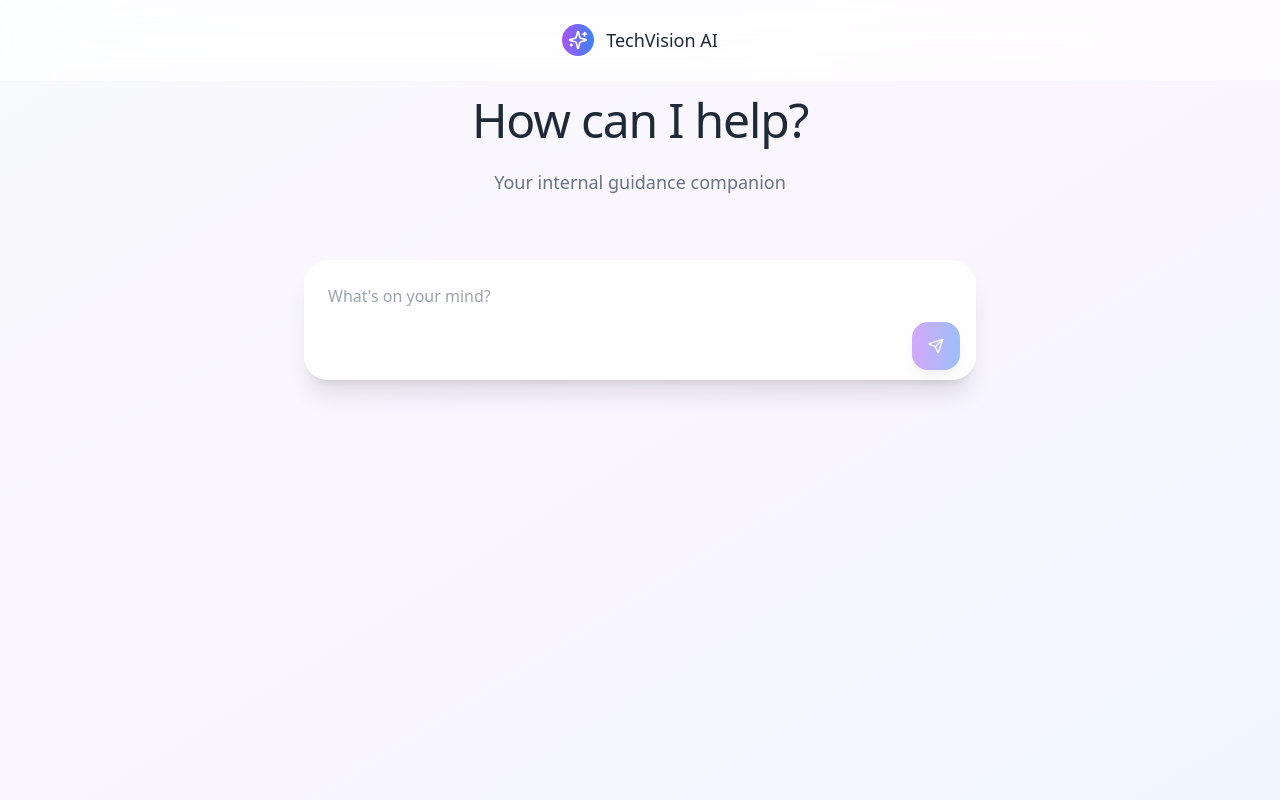
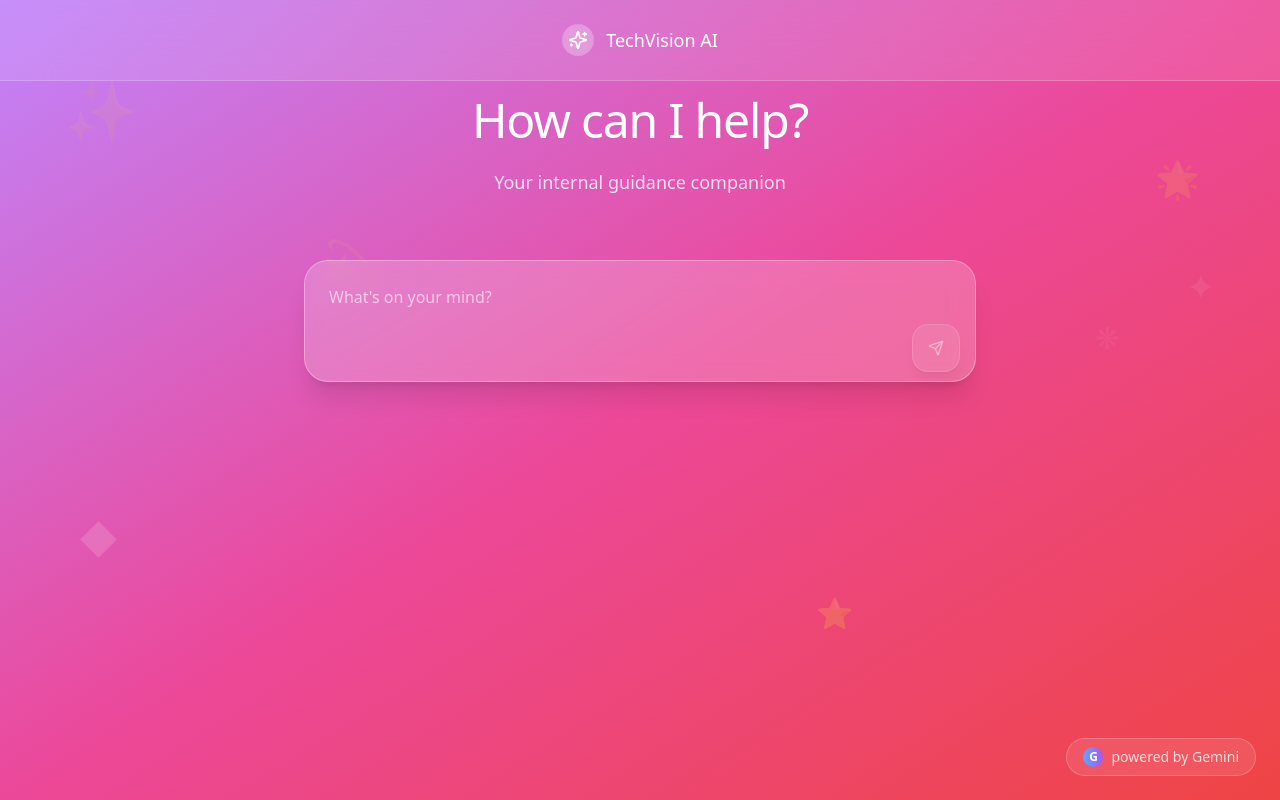
Before and after one commit to NikVis01/techvision-compass-assistant, a React (Vite) app: page / in a window 1280 px wide. Built offline with nearby package versions, Linux system fonts and the light colour scheme.

Commit message:
feat: Add gradient background and wingdings
Adds a gradient background, floating wingdings, and a "powered by Gemini" attribution in the bottom right corner.

```diff
--- a/src/components/ChatInterface.tsx
+++ b/src/components/ChatInterface.tsx
@@ -27,7 +27,7 @@ const ChatInterface = ({ onSubmit, isLoading }: ChatInterfaceProps) => {
             value={prompt}
             onChange={(e) => setPrompt(e.target.value)}
             placeholder="What's on your mind?"
-            className="w-full p-6 pr-16 bg-white/80 backdrop-blur-md rounded-3xl border-0 focus:outline-none focus:ring-2 focus:ring-purple-400/50 resize-none text-gray-800 placeholder-gray-400 shadow-xl"
+            className="w-full p-6 pr-16 bg-white/20 backdrop-blur-md rounded-3xl border border-white/30 focus:outline-none focus:ring-2 focus:ring-white/50 resize-none text-white placeholder-white/60 shadow-xl"
             rows={3}
             disabled={isLoading}
           />
@@ -35,12 +35,12 @@ const ChatInterface = ({ onSubmit, isLoading }: ChatInterfaceProps) => {
           <Button
             type="submit"
             disabled={!prompt.trim() || isLoading}
-            className="absolute bottom-4 right-4 w-12 h-12 rounded-2xl bg-gradient-to-r from-purple-500 to-blue-500 hover:from-purple-600 hover:to-blue-600 disabled:opacity-50 disabled:cursor-not-allowed transition-all duration-200 shadow-lg"
+            className="absolute bottom-4 right-4 w-12 h-12 rounded-2xl bg-white/20 hover:bg-white/30 disabled:opacity-50 disabled:cursor-not-allowed transition-all duration-200 shadow-lg backdrop-blur-sm border border-white/30"
           >
             {isLoading ? (
-              <Sparkles className="w-5 h-5 animate-spin" />
+              <Sparkles className="w-5 h-5 animate-spin text-white" />
             ) : (
-              <Send className="w-5 h-5" />
+              <Send className="w-5 h-5 text-white" />
             )}
           </Button>
         </div>
--- a/src/pages/Index.tsx
+++ b/src/pages/Index.tsx
@@ -51,27 +51,38 @@ const Index = () => {
   }
 
   return (
-    <div className="min-h-screen bg-gradient-to-br from-slate-50 via-purple-50 to-blue-50">
+    <div className="min-h-screen bg-gradient-to-br from-purple-400 via-pink-500 to-red-500 relative overflow-hidden">
+      {/* Floating Wingdings */}
+      <div className="absolute inset-0 pointer-events-none">
+        <div className="absolute top-20 left-16 text-6xl text-white/10 animate-pulse">✨</div>
+        <div className="absolute top-40 right-20 text-4xl text-white/15 animate-bounce">🌟</div>
+        <div className="absolute top-60 left-1/4 text-5xl text-white/10 animate-pulse delay-1000">💫</div>
+        <div className="absolute bottom-40 right-1/3 text-3xl text-white/20 animate-bounce delay-500">⭐</div>
+        <div className="absolute top-1/3 right-16 text-4xl text-white/10 animate-pulse delay-2000">✦</div>
+        <div className="absolute bottom-60 left-20 text-5xl text-white/15 animate-bounce delay-1500">◆</div>
+        <div className="absolute top-80 right-40 text-3xl text-white/10 animate-pulse delay-500">❋</div>
+      </div>
+
       {/* Minimal Header */}
-      <div className="fixed top-0 left-0 right-0 z-10 bg-white/70 backdrop-blur-xl border-b border-white/20">
+      <div className="fixed top-0 left-0 right-0 z-10 bg-white/10 backdrop-blur-xl border-b border-white/20">
         <div className="max-w-4xl mx-auto px-6 py-6">
           <div className="flex items-center justify-center space-x-3">
-            <div className="w-8 h-8 bg-gradient-to-r from-purple-500 to-blue-500 rounded-2xl flex items-center justify-center">
+            <div className="w-8 h-8 bg-white/20 backdrop-blur-sm rounded-2xl flex items-center justify-center">
               <Sparkles className="w-5 h-5 text-white" />
             </div>
-            <h1 className="text-lg font-medium text-gray-800">TechVision AI</h1>
+            <h1 className="text-lg font-medium text-white">TechVision AI</h1>
           </div>
         </div>
       </div>
 
       {/* Main Content */}
-      <div className="pt-24 pb-12 px-6">
+      <div className="pt-24 pb-12 px-6 relative z-10">
         <div className="max-w-4xl mx-auto">
           <div className="text-center mb-16">
-            <h2 className="text-5xl font-light text-gray-800 mb-6 tracking-tight">
+            <h2 className="text-5xl font-light text-white mb-6 tracking-tight">
               How can I help?
             </h2>
-            <p className="text-lg text-gray-500 font-light">
+            <p className="text-lg text-white/80 font-light">
               Your internal guidance companion
             </p>
           </div>
@@ -79,6 +90,16 @@ const Index = () => {
           <ChatInterface onSubmit={handlePromptSubmit} isLoading={isLoading} />
         </div>
       </div>
+
+      {/* Powered by Gemini */}
+      <div className="fixed bottom-6 right-6 z-20">
+        <div className="flex items-center space-x-2 bg-white/10 backdrop-blur-md rounded-full px-4 py-2 border border-white/20">
+          <div className="w-5 h-5 bg-gradient-to-r from-blue-400 to-purple-500 rounded-full flex items-center justify-center">
+            <span className="text-white text-xs font-bold">G</span>
+          </div>
+          <span className="text-white/80 text-sm font-medium">powered by Gemini</span>
+        </div>
+      </div>
     </div>
   );
 };
```
